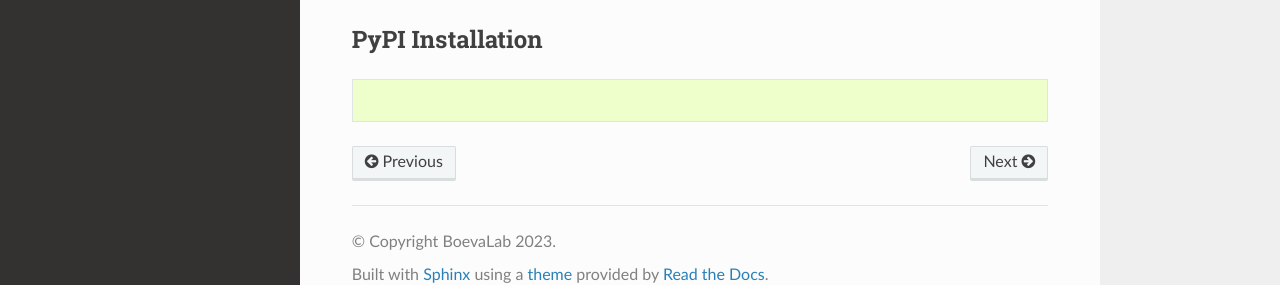
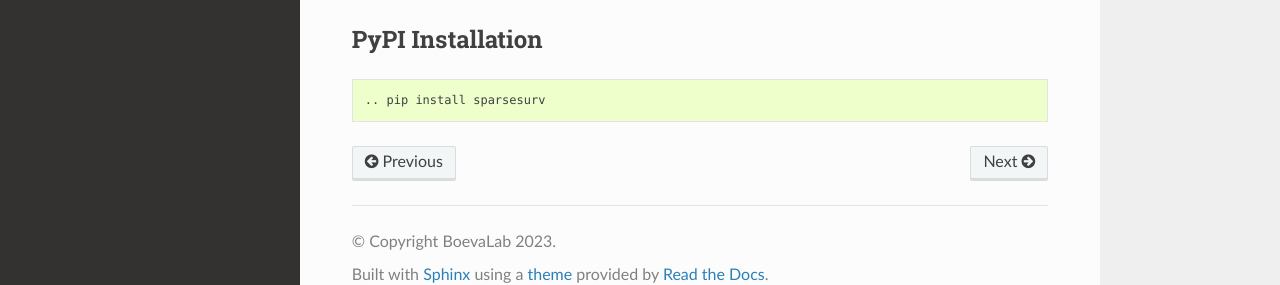
Before and after one commit to BoevaLab/sparsesurv, a Sphinx documentation site: the page built from docs/installation.rst, in a window 1280 px wide. Shown: the part 458-743 px from the top of the page. Built offline with Sphinx 7.4.7 and the Read the Docs theme 2.0.0, drawn with Linux system fonts in a browser that asks for light colours.

Commit message:
Update installation.rst

```diff
--- a/docs/installation.rst
+++ b/docs/installation.rst
@@ -21,3 +21,5 @@ or
 PyPI Installation
 ______________________
 .. code-block:: bash
+
+    .. pip install sparsesurv
```
